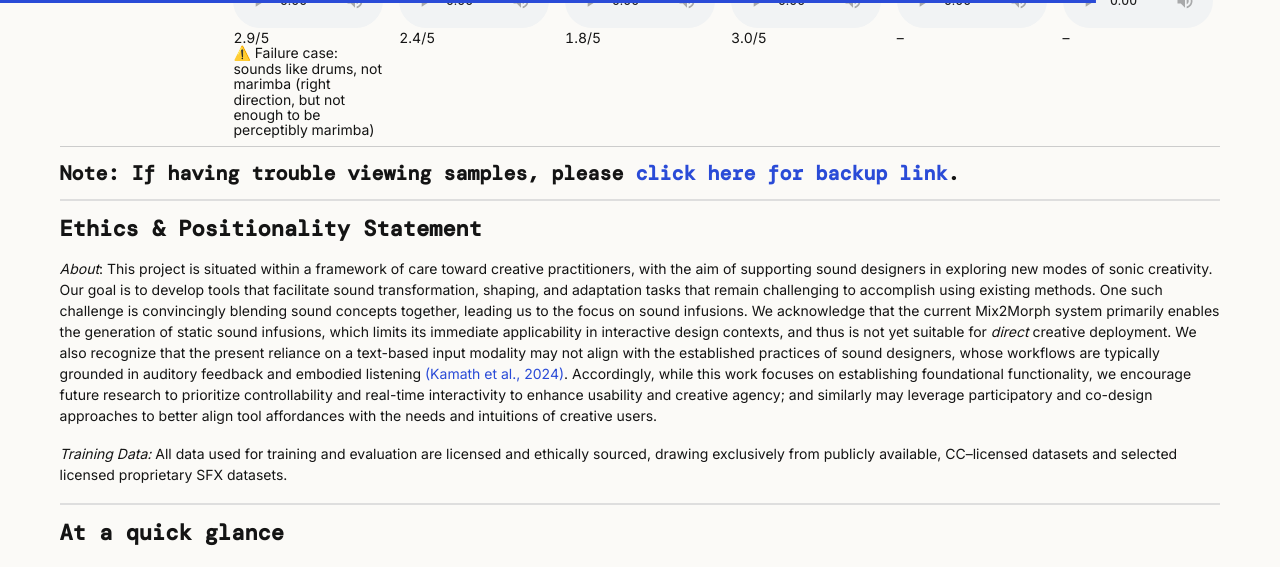
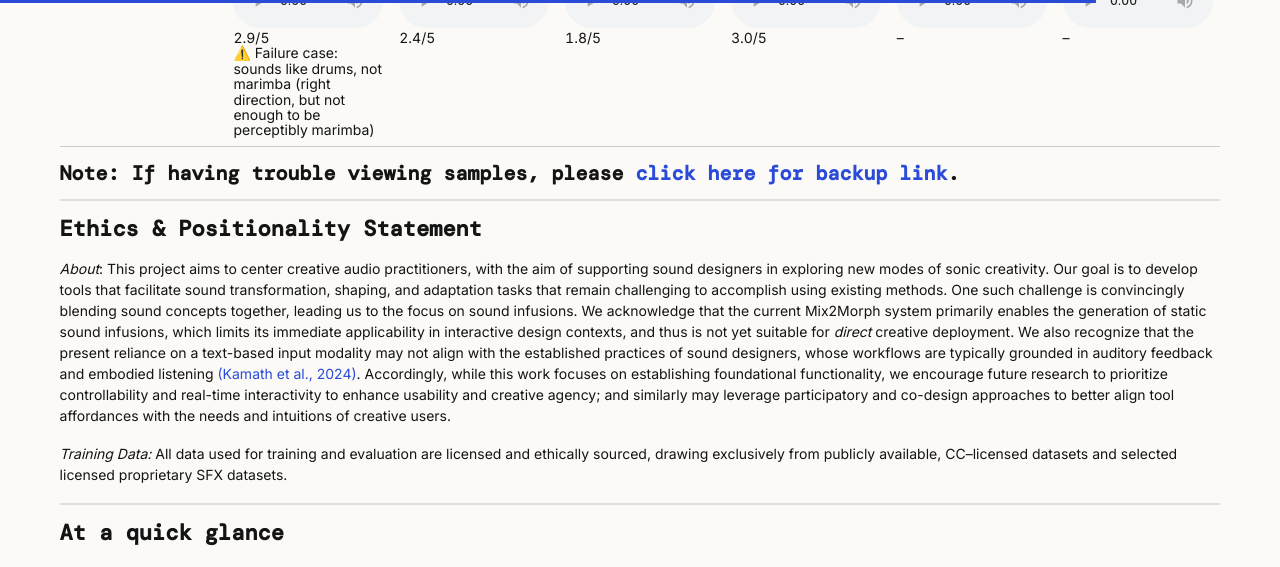
Before and after one commit to anniejchu/anniejchu.github.io, a Jekyll site: the page built from research/mix2morph_markdown/index.md, in a window 1280 px wide and 900 px high, scrolled down 3799 px, cut to the strip 0-567 px from the top of the window. Built offline with Jekyll 4.4.1, drawn with Linux system fonts in a browser that asks for light colours; some web fonts are replaced.

Commit message:
saving text

```diff
--- a/research/mix2morph_markdown/index.md
+++ b/research/mix2morph_markdown/index.md
@@ -289,7 +289,7 @@
 ---
 ## Ethics & Positionality Statement
 _About_:
-This project is situated within a framework of care toward creative practitioners, with the aim of supporting sound designers in exploring new modes of sonic creativity. Our goal is to develop tools that facilitate sound transformation, shaping, and adaptation tasks that remain challenging to accomplish using existing methods. One such challenge is convincingly blending sound concepts together, leading us to the focus on sound infusions. We acknowledge that the current Mix2Morph system primarily enables the generation of static sound infusions, which limits its immediate applicability in interactive design contexts, and thus is not yet suitable for _direct_ creative deployment. We also recognize that the present reliance on a text-based input modality may not align with the established practices of sound designers, whose workflows are typically grounded in auditory feedback and embodied listening [(Kamath et al., 2024)](https://dl.acm.org/doi/pdf/10.1145/3613904.3642040). Accordingly, while this work focuses on establishing foundational functionality, we encourage future research to prioritize controllability and real-time interactivity to enhance usability and creative agency; and similarly may leverage participatory and co-design approaches to better align tool affordances with the needs and intuitions of creative users.
+This project aims to center creative audio practitioners, with the aim of supporting sound designers in exploring new modes of sonic creativity. Our goal is to develop tools that facilitate sound transformation, shaping, and adaptation tasks that remain challenging to accomplish using existing methods. One such challenge is convincingly blending sound concepts together, leading us to the focus on sound infusions. We acknowledge that the current Mix2Morph system primarily enables the generation of static sound infusions, which limits its immediate applicability in interactive design contexts, and thus is not yet suitable for _direct_ creative deployment. We also recognize that the present reliance on a text-based input modality may not align with the established practices of sound designers, whose workflows are typically grounded in auditory feedback and embodied listening [(Kamath et al., 2024)](https://dl.acm.org/doi/pdf/10.1145/3613904.3642040). Accordingly, while this work focuses on establishing foundational functionality, we encourage future research to prioritize controllability and real-time interactivity to enhance usability and creative agency; and similarly may leverage participatory and co-design approaches to better align tool affordances with the needs and intuitions of creative users.
 
 _Training Data:_
 All data used for training and evaluation are licensed and ethically sourced, drawing exclusively from publicly available, CC–licensed datasets and selected licensed proprietary SFX datasets.
```
